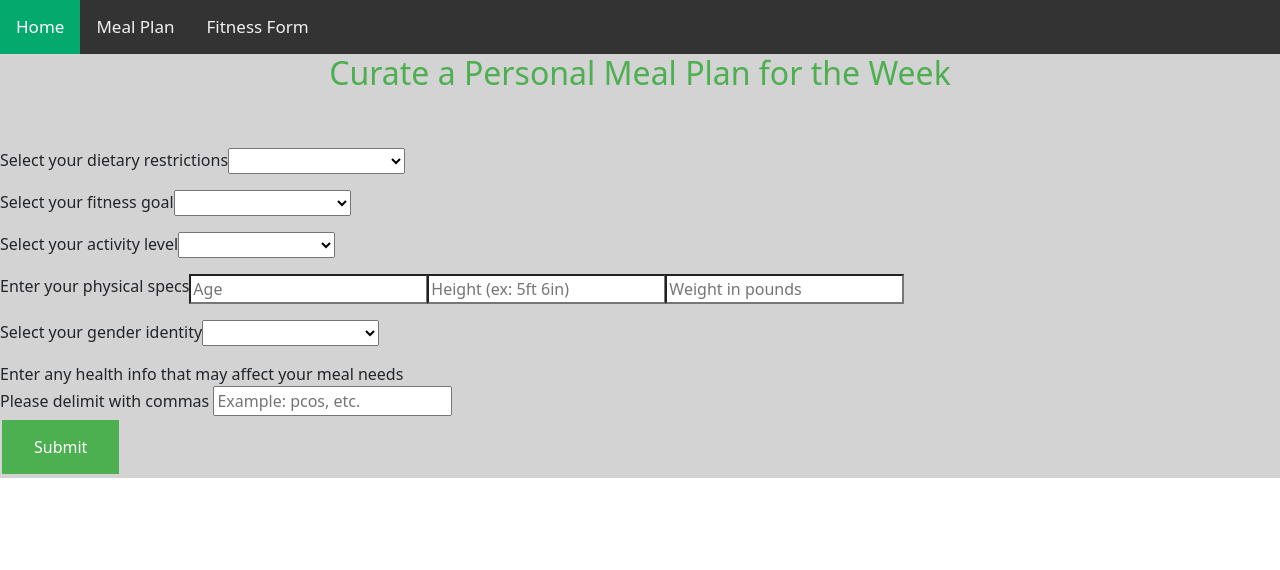
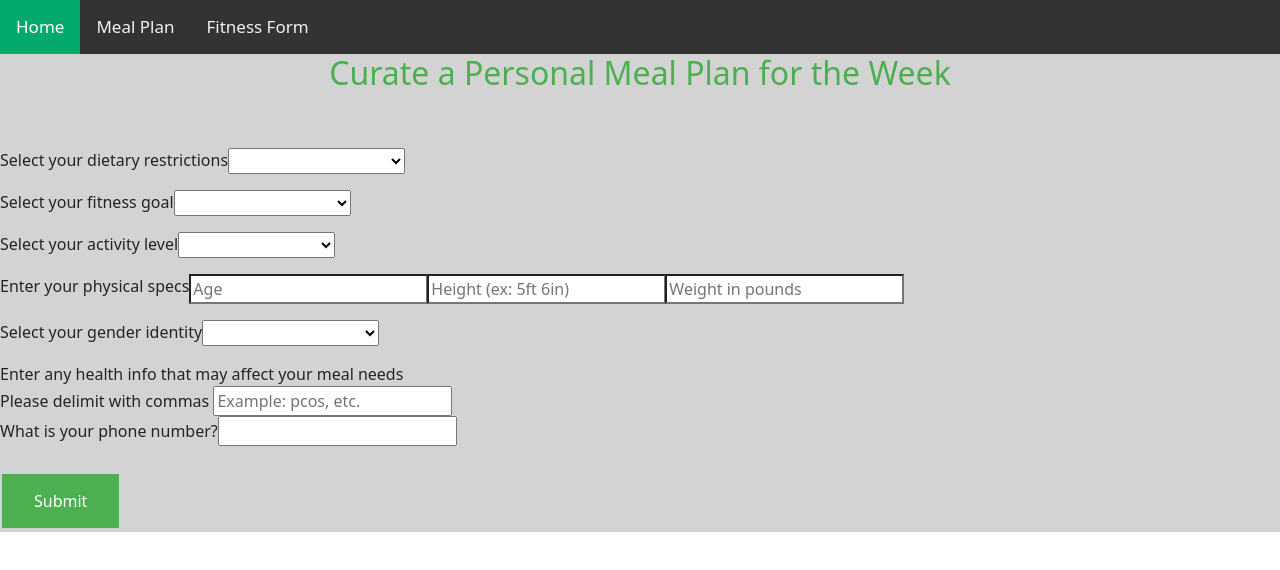
Before and after one commit to jjh6283/WiCHacks2023, an Angular app in the folder gAIn/: page /mealplan in a window 1280 px wide. Shown: the top 570 px of the page. Built offline with nearby package versions, Linux system fonts and the light colour scheme.

Commit message:
added goal to fitness form

```diff
--- a/gAIn/src/app/fitness-form/fitness-form.component.html
+++ b/gAIn/src/app/fitness-form/fitness-form.component.html
@@ -82,6 +82,11 @@
     <input type="text" id="healthConcerns" name="healthConcerns"><br><br>
   </div>
 
+  <div class = "phoneNumberDiv">
+    <label>What is your phone number? </label>
+    <input type="text" id="phoneNumber" name="phoneNumber"><br><br>
+  </div>
+
 <button type="button" (click)="submitClicked()">Submit</button>
 
 
--- a/gAIn/src/app/fitness-form/fitness-form.component.ts
+++ b/gAIn/src/app/fitness-form/fitness-form.component.ts
@@ -20,6 +20,8 @@ export class FitnessFormComponent {
   age = "";
 
   goal = "";
+
+  phoneNumber = "";
   selectSkillLevel(value:string): void{
     this.skillLevel = value;
   }
@@ -42,6 +44,9 @@ export class FitnessFormComponent {
     this.healthConcerns = document.getElementById("healthConcerns").value;
     // @ts-ignore
     this.age = document.getElementById("age").value;
+
+    // @ts-ignore
+    this.phoneNumber = document.getElementById("phoneNumber").value;
 
     var sentence = "Create ";
 
--- a/gAIn/src/app/mealplan/mealplan.component.html
+++ b/gAIn/src/app/mealplan/mealplan.component.html
@@ -80,6 +80,11 @@
     <input id = "healthConcerns" placeholder="Example: pcos, etc.">
   </form>
 
+  <div class = "phoneNumberDiv">
+    <label>What is your phone number? </label>
+    <input type="text" id="phoneNumber" name="phoneNumber"><br><br>
+  </div>
+
 
   <button type="submit" (click)="createPrompt()">
     Submit
--- a/gAIn/src/app/mealplan/mealplan.component.ts
+++ b/gAIn/src/app/mealplan/mealplan.component.ts
@@ -26,6 +26,8 @@ export class MealplanComponent {
   gender!: String | null
 
   healthConcerns!: String | null
+
+  phoneNumber!: String|null
   misc!: String | null
 
 
@@ -55,6 +57,9 @@ export class MealplanComponent {
     this.height = document.getElementById("height").value;
     // @ts-ignore
     this.weight = document.getElementById("weight").value;
+
+    // @ts-ignore
+    this.phoneNumber = document.getElementById("phoneNumber").value;
 
     // @ts-ignore
     this.healthConcerns = document.getElementById("healthConcerns").value;
```
